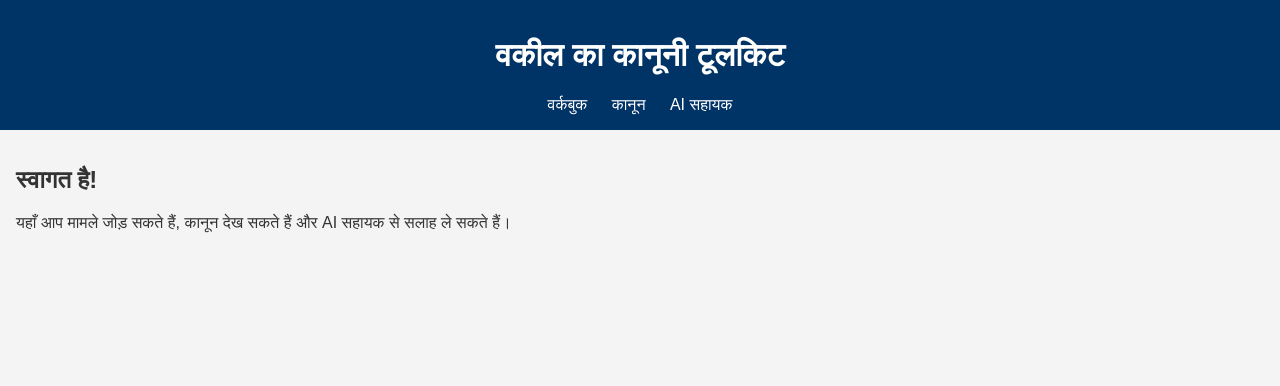
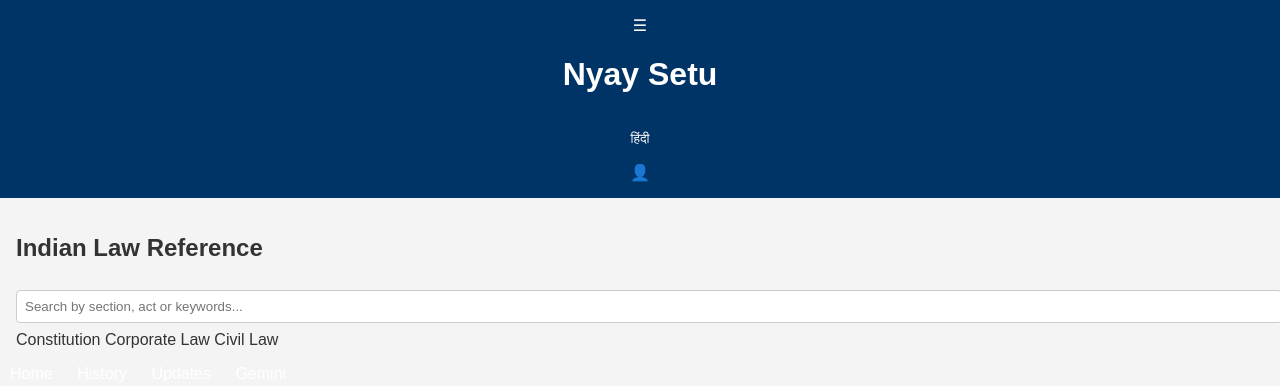
Before and after one commit to ritesh2323del/Ai-assistant-, a plain HTML site: page index.html in a window 1280 px wide. Drawn offline with Linux system fonts and the light colour scheme.

Commit message:
Update index.html

```diff
--- a/index.html
+++ b/index.html
@@ -1,24 +1,40 @@
-
 <!DOCTYPE html>
-<html lang="hi">
+<html lang="en">
 <head>
-  <meta charset="UTF-8" />
-  <title>वकील का कानूनी टूलकिट</title>
-  <link rel="stylesheet" href="style.css" />
+  <meta charset="UTF-8">
+  <title>Advocate Assistant</title>
+  <link href="https://fonts.googleapis.com/css2?family=Poppins:wght@400;600&display=swap" rel="stylesheet">
+  <link rel="stylesheet" href="style.css">
 </head>
 <body>
-  <header>
-    <h1>वकील का कानूनी टूलकिट</h1>
-    <nav>
-      <a href="workbook.html">वर्कबुक</a>
-      <a href="laws.html">कानून</a>
-      <a href="ai.html">AI सहायक</a>
-    </nav>
+  <header class="app-header">
+    <div class="menu-icon">☰</div>
+    <h1>Nyay Setu</h1>
+    <button class="language-btn">हिंदी</button>
+    <div class="user-icon">👤</div>
   </header>
 
   <main>
-    <h2>स्वागत है!</h2>
-    <p>यहाँ आप मामले जोड़ सकते हैं, कानून देख सकते हैं और AI सहायक से सलाह ले सकते हैं।</p>
+    <section class="law-reference">
+      <h2>Indian Law Reference</h2>
+      <input type="text" placeholder="Search by section, act or keywords...">
+      <div class="recent-searches">
+        <span>Constitution</span>
+        <span>Corporate Law</span>
+        <span>Civil Law</span>
+      </div>
+    </section>
   </main>
+
+  <footer>
+    <nav>
+      <a href="#" class="active">Home</a>
+      <a href="#">History</a>
+      <a href="#">Updates</a>
+      <a href="#">Gemini</a>
+    </nav>
+  </footer>
+
+  <script src="script.js"></script>
 </body>
 </html>
```
